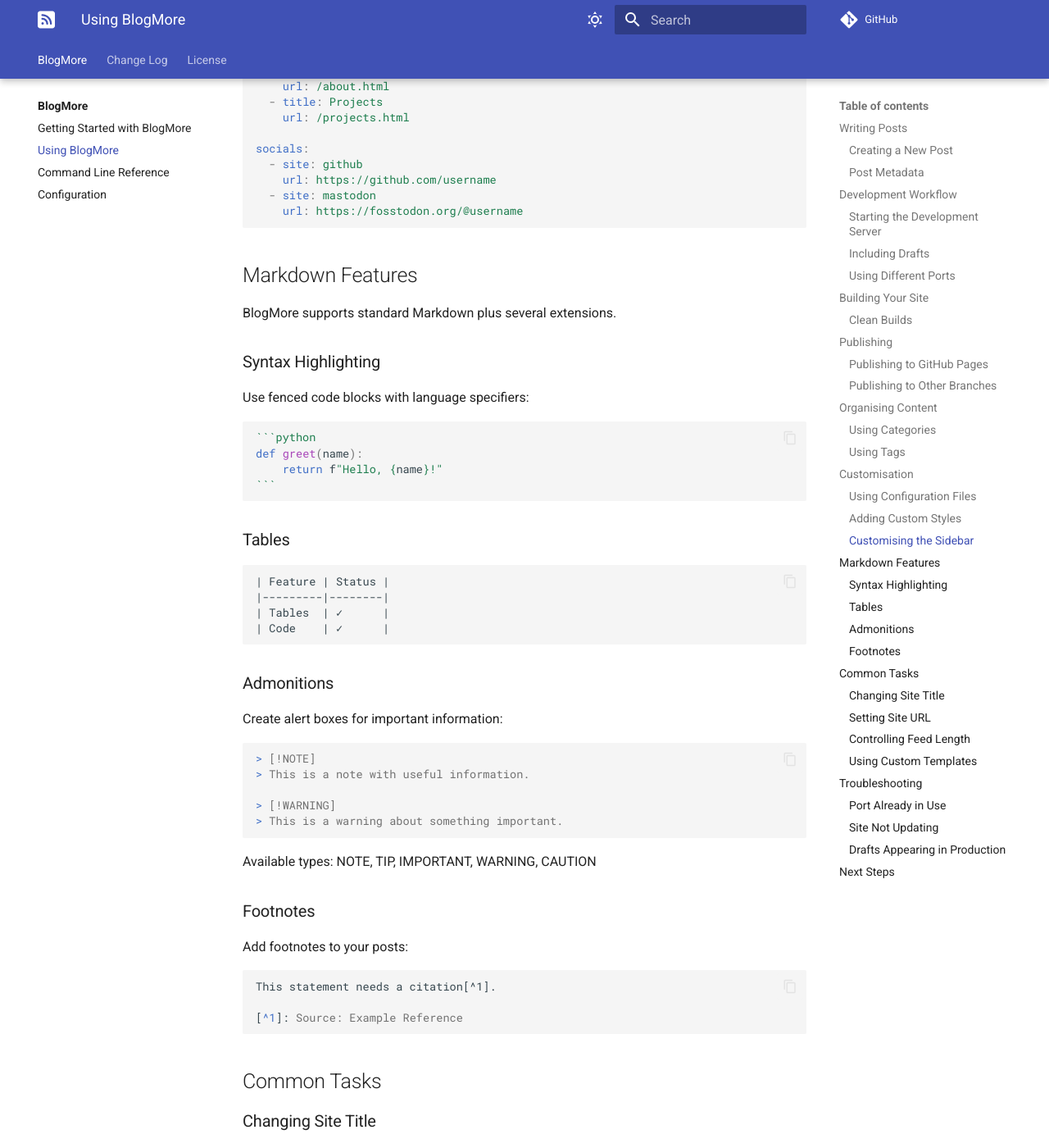
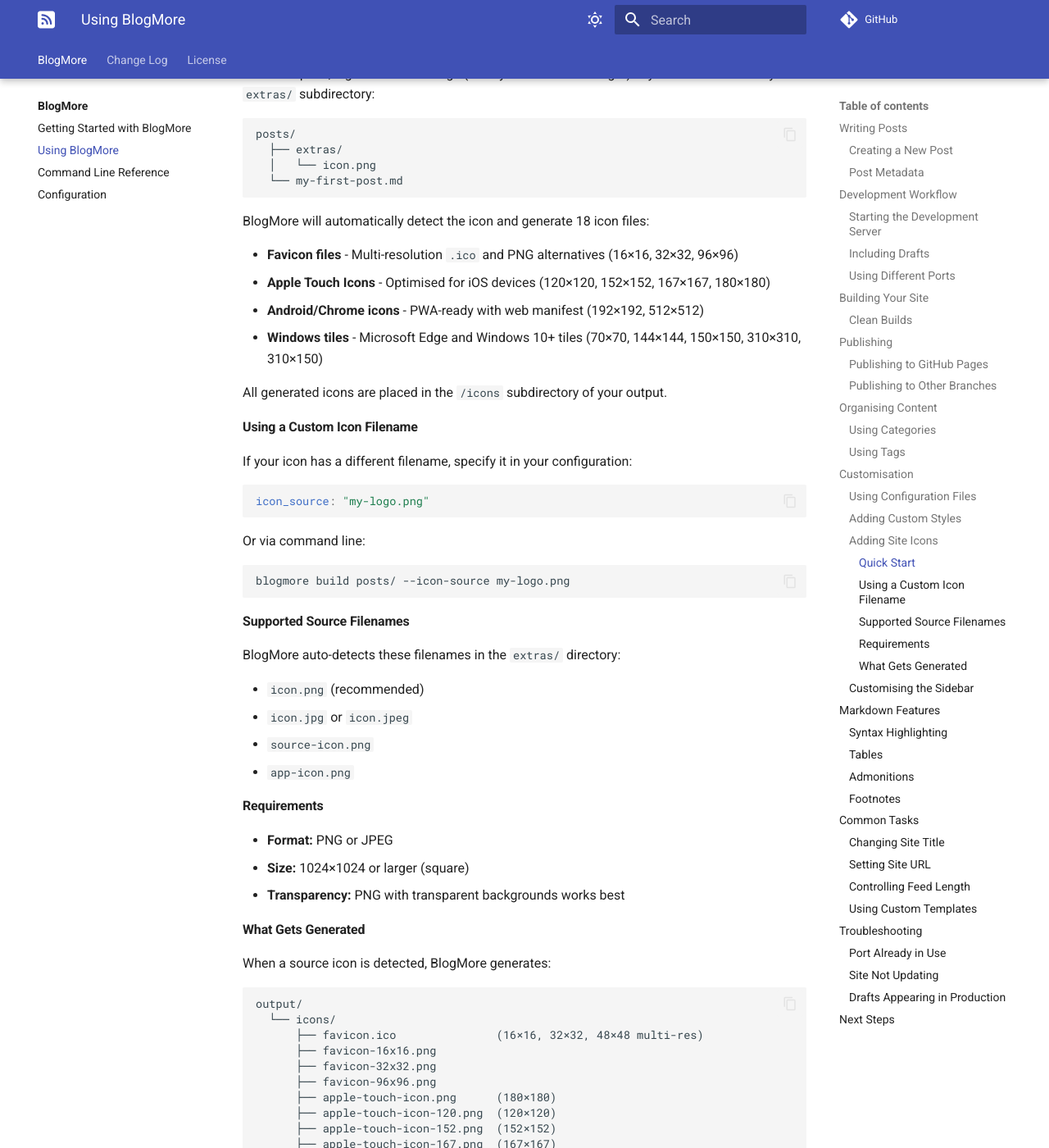
Before and after one commit to davep/blogmore, an MkDocs documentation site: the page built from docs/using.md, in a window 1280 px wide and 1400 px high, scrolled down 3912 px. Shown: the whole window at 82% size. Built offline with MkDocs 1.6.1 and Material for MkDocs 9.7.7, drawn with Linux system fonts in a browser that asks for light colours; comment, search, counter and statistics services are not loaded; some of the changed text lies outside the part shown.

Commit message:
Add comprehensive icon generation documentation to /docs
Updated all documentation files to include the new icon generation feature:
- index.md: Added to key features list
- using.md: Added detailed "Adding Site Icons" section with examples
- configuration.md: Added icon_source configuration option documentation
- command_line.md: Added --icon-source CLI option documentation

Includes usage examples, requirements, and cross-references between docs.

Co-authored-by: davep <28237+davep@users.noreply.github.com>

````diff
--- a/docs/using.md
+++ b/docs/using.md
@@ -168,6 +168,88 @@ extra_stylesheets:
 
 Place `custom.css` in your content directory at `assets/custom.css` and BlogMore will copy it to the output.
 
+### Adding Site Icons
+
+BlogMore can automatically generate favicons and platform-specific icons from a single source image. This creates icons optimised for iOS, Android, Windows, and all modern browsers.
+
+#### Quick Start
+
+Place a square, high-resolution image (ideally 1024×1024 or larger) in your content directory's `extras/` subdirectory:
+
+```bash
+posts/
+  ├── extras/
+  │   └── icon.png
+  └── my-first-post.md
+```
+
+BlogMore will automatically detect the icon and generate 18 icon files:
+
+- **Favicon files** - Multi-resolution `.ico` and PNG alternatives (16×16, 32×32, 96×96)
+- **Apple Touch Icons** - Optimised for iOS devices (120×120, 152×152, 167×167, 180×180)
+- **Android/Chrome icons** - PWA-ready with web manifest (192×192, 512×512)
+- **Windows tiles** - Microsoft Edge and Windows 10+ tiles (70×70, 144×144, 150×150, 310×310, 310×150)
+
+All generated icons are placed in the `/icons` subdirectory of your output.
+
+#### Using a Custom Icon Filename
+
+If your icon has a different filename, specify it in your configuration:
+
+```yaml
+icon_source: "my-logo.png"
+```
+
+Or via command line:
+
+```bash
+blogmore build posts/ --icon-source my-logo.png
+```
+
+#### Supported Source Filenames
+
+BlogMore auto-detects these filenames in the `extras/` directory:
+
+- `icon.png` (recommended)
+- `icon.jpg` or `icon.jpeg`
+- `source-icon.png`
+- `app-icon.png`
+
+#### Requirements
+
+- **Format:** PNG or JPEG
+- **Size:** 1024×1024 or larger (square)
+- **Transparency:** PNG with transparent backgrounds works best
+
+#### What Gets Generated
+
+When a source icon is detected, BlogMore generates:
+
+```
+output/
+  └── icons/
+      ├── favicon.ico               (16×16, 32×32, 48×48 multi-res)
+      ├── favicon-16x16.png
+      ├── favicon-32x32.png
+      ├── favicon-96x96.png
+      ├── apple-touch-icon.png      (180×180)
+      ├── apple-touch-icon-120.png  (120×120)
+      ├── apple-touch-icon-152.png  (152×152)
+      ├── apple-touch-icon-167.png  (167×167)
+      ├── apple-touch-icon-precomposed.png
+      ├── android-chrome-192x192.png
+      ├── android-chrome-512x512.png
+      ├── mstile-70x70.png
+      ├── mstile-144x144.png
+      ├── mstile-150x150.png
+      ├── mstile-310x310.png
+      ├── mstile-310x150.png
+      ├── site.webmanifest          (PWA manifest)
+      └── browserconfig.xml         (Windows tile config)
+```
+
+The necessary HTML meta tags are automatically added to all pages, but only when the icons exist.
+
 ### Customising the Sidebar
 
 Add a logo, custom links, and social media icons:
````
Also changed, not shown: docs/command_line.md (+16 -0 lines), docs/configuration.md (+32 -0 lines), docs/index.md (+1 -0 lines).
